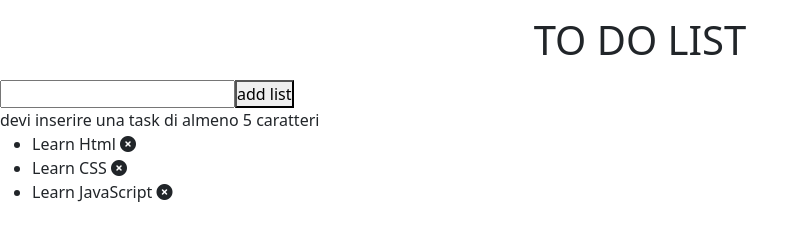
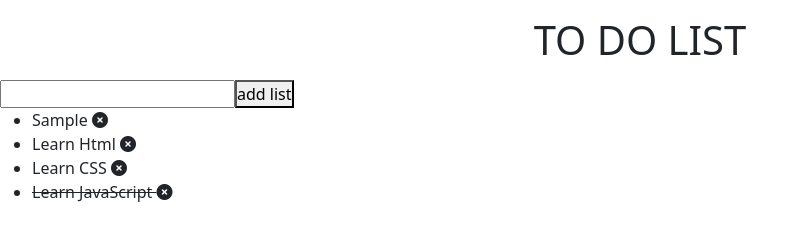
Before and after one commit to sweet202020/vue-todolist, a plain HTML site: page index.html in a window 1280 px wide. Both pictures are taken after typing "Sample" into the empty fields and a click on the button "add list". Shown: the whole page, without its empty margins (0-809 px from the left). Drawn offline with nearby package versions, Linux system fonts and the light colour scheme.

Commit message:
final commit

```diff
--- a/assets/css/style.css
+++ b/assets/css/style.css
@@ -3,3 +3,6 @@
     margin: 0;
     box-sizing: border-box;
 }
+.done{
+    text-decoration: line-through;
+}
--- a/assets/js/main.js
+++ b/assets/js/main.js
@@ -15,15 +15,19 @@ createApp({
         return{
             error: false,
             newTask: '',
+            /* newTask : {
+                text: '',
+                done: false,
+            }, */
             tasks:[
 
                 {
                     text: 'Learn Html',
-                    done: true
+                    done: false
                 },
                 {
                     text: 'Learn CSS',
-                    done: true
+                    done: false
                 },
                 {
                     text: 'Learn JavaScript',
@@ -33,25 +37,28 @@ createApp({
         }
     },
     methods: {
+
         addList(){
-            this.newTask= {
-                text: '',
+
+            const newTask={
+                text: this.newTask,
                 done: false,
             }
-            console.log(this.newTask)
-            console.log(this.newTask.text.length);
-            if (this.newTask.text.length < 5){
+            console.log(newTask)
+            if (newTask.text.length < 5){
                 this.error = true
             } else {
                 this.error = false
-                this.tasks.unshift(this.newTask);
+                this.tasks.unshift(newTask);
 
                 //svuotare input dopo aggiunta task
-                this.newTask={
-                    text: '',
-                    done: false,
-                }
+                this.newTask=''
+
             }
+        },
+        removeToDo(index){
+            this.tasks.splice(index, 1)
+            console.log(this.tasks.length);
         }
     }
 }).mount('#app')
--- a/index.html
+++ b/index.html
@@ -27,16 +27,19 @@
             <h1 class="text-uppercase text-center my-3">to do list</h1>
         </header>
         <main>
-            <input type="text" v-model="newTask.text">
+            <input type="text" v-model="newTask">
             <button @click="addList">add list</button>
             <div v-show="error"> devi inserire una task di almeno 5 caratteri</div>
 
 
-            <ul v-if="tasks.length!==0">
-                <li v-for="task in tasks">{{task.text}} <i class="fa-sharp fa-solid fa-circle-xmark"></i></li>
+            <ul v-if="tasks.length>0">
+                <li v-for="(task, index) in tasks" :class="task.done === true ? 'done' : ''">
+                    {{task.text}}
+                    <i @click="removeToDo(index)"class="fa-sharp fa-solid fa-circle-xmark"></i>
+                </li>
 
             </ul>
-            <p v-else="bravo hai finito le tasks"></p>
+            <p v-else>bravo!! hai finito le tasks</p>
 
         </main>
     </div>
```
